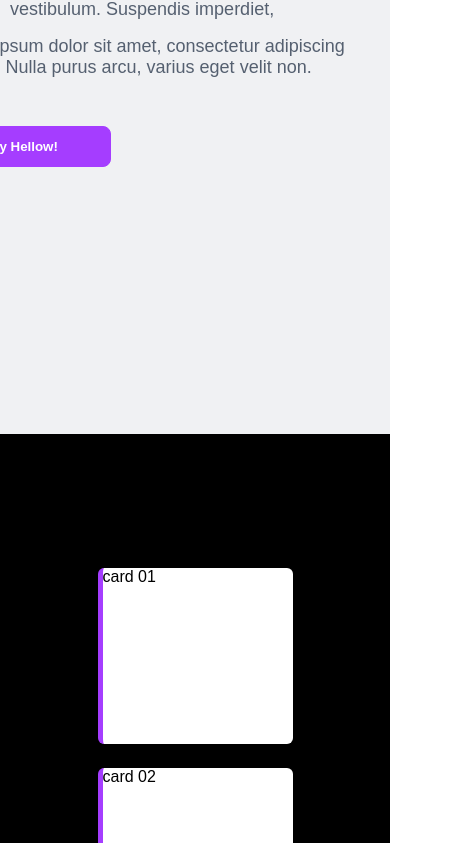
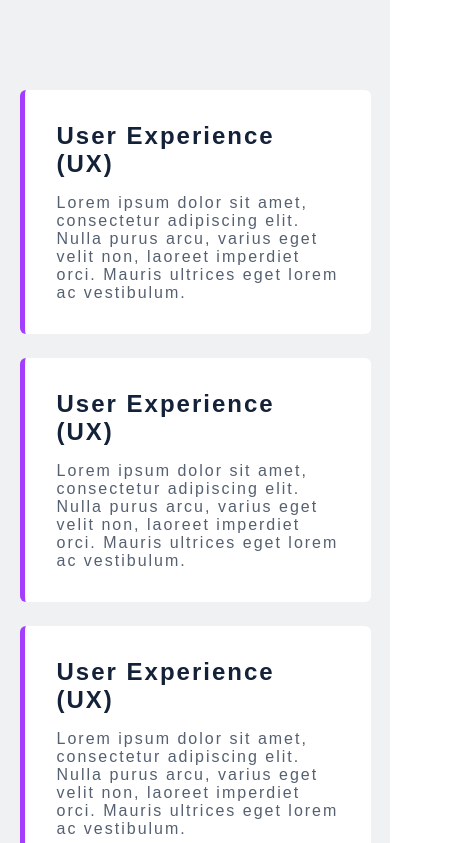
Before and after one commit to JosueCosta2023/portifolio-v2, a React (Vite) app: page / in a window 390 px wide. Shown: the part 8741-9584 px from the top of the page, 460 px wide, since content can reach past the window. Built offline with nearby package versions, Linux system fonts and the light colour scheme.

Commit message:
update: section experiences responsive

```diff
--- a/src/pages/home/sections/experience/experience.tsx
+++ b/src/pages/home/sections/experience/experience.tsx
@@ -17,9 +17,18 @@ export const Experience = () => {
 
                 <ExpirienceCardsContent>
                     <div>
-                        <ExperienceCard>card 01</ExperienceCard>
-                        <ExperienceCard>card 02</ExperienceCard>
-                        <ExperienceCard>card 03</ExperienceCard>
+                        <ExperienceCard>
+                            <h2>User Experience (UX)</h2>
+                            <p>Lorem ipsum dolor sit amet, consectetur adipiscing elit. Nulla purus arcu, varius eget velit non, laoreet imperdiet orci. Mauris ultrices eget lorem ac vestibulum.</p>
+                        </ExperienceCard>
+                        <ExperienceCard>
+                            <h2>User Experience (UX)</h2>
+                            <p>Lorem ipsum dolor sit amet, consectetur adipiscing elit. Nulla purus arcu, varius eget velit non, laoreet imperdiet orci. Mauris ultrices eget lorem ac vestibulum.</p>
+                        </ExperienceCard>
+                        <ExperienceCard>
+                            <h2>User Experience (UX)</h2>
+                            <p>Lorem ipsum dolor sit amet, consectetur adipiscing elit. Nulla purus arcu, varius eget velit non, laoreet imperdiet orci. Mauris ultrices eget lorem ac vestibulum.</p>
+                        </ExperienceCard>
                     </div>
                 </ExpirienceCardsContent>
             </div>
--- a/src/pages/home/sections/experience/styled.ts
+++ b/src/pages/home/sections/experience/styled.ts
@@ -2,8 +2,8 @@ import styled from "styled-components"
 
 export const ExperienceSectionContainer = styled.section`
     width: 100%;
-    height: 100vh;
     background-color: var(--tertiary-light);
+    height: auto;
     & > div{
         width: 1320px;
         max-width: 100%;
@@ -11,14 +11,19 @@ export const ExperienceSectionContainer = styled.section`
         margin: 0 auto;
         display: flex;
         justify-content: center;
+        align-items: center;
         flex-wrap: wrap;
+        padding: 150px 0px;
+        @media(max-width: 1057px){
+            gap: 100px;
+            padding: 50px 0px;
+        }
     }
 
-`
+    `
 
 export const ExpirienceDetailsContent = styled.div`
     width: 50%;
-    min-width: 529px;
     height: 100%;
     display: flex;
     flex-direction: column;
@@ -26,11 +31,18 @@ export const ExpirienceDetailsContent = styled.div`
     @media(max-width: 768px){
         text-align: center;
     }
+    @media(max-width: 780px){
+        width: 100%;
+        align-items: center;
+    }
     & > h2{
         font-size: 48px;
         color: var(--secundary-normal);
         font-weight: 700;
         margin-bottom: 24px;
+        @media(max-width: 780px){
+        font-size: 28px;
+    }
     }
     & > p {
         font-size: 18px;
@@ -49,12 +61,20 @@ export const ExpirienceCardsContent = styled.div`
     display: flex;
     align-items: center;
     justify-content: center;
+    @media(max-width: 780px){
+        width: 100%;
+        align-items: center;
+    }
     & > div {
         width: 648px;
-        height: 576px;
+        height: auto;
         display: flex;
         flex-direction: column;
         gap: 24px;
+        @media(max-width: 780px){
+        width: 90%;
+
+    }
     }
 
 `
@@ -65,4 +85,20 @@ export const ExperienceCard = styled.div`
     background-color: white;
     border-left: 5px solid var(--primary-normal);
     border-radius: 6px;
+    padding: 32px;
+    & > h2{
+        font-size: 24px;
+        color: var(--secundary-normal);
+        letter-spacing: 2px;
+        font-weight: 600;
+        margin-bottom: 16px;
+    }
+    & > p{
+        font-size: 16px;
+        color: var(--tertiary-normal);
+        letter-spacing: 2px;
+    }
+    @media(max-width: 1024px){
+        height: auto;
+    }
 `
```
